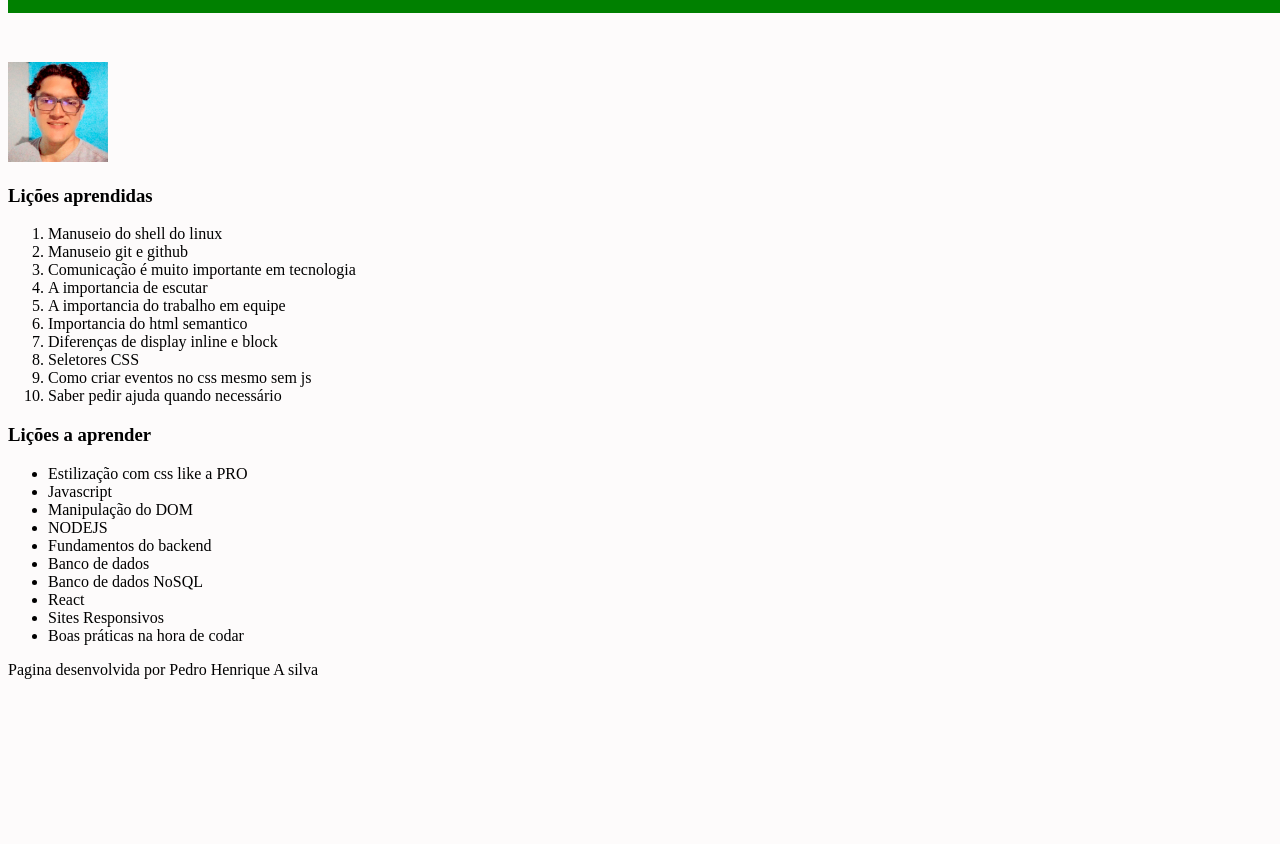
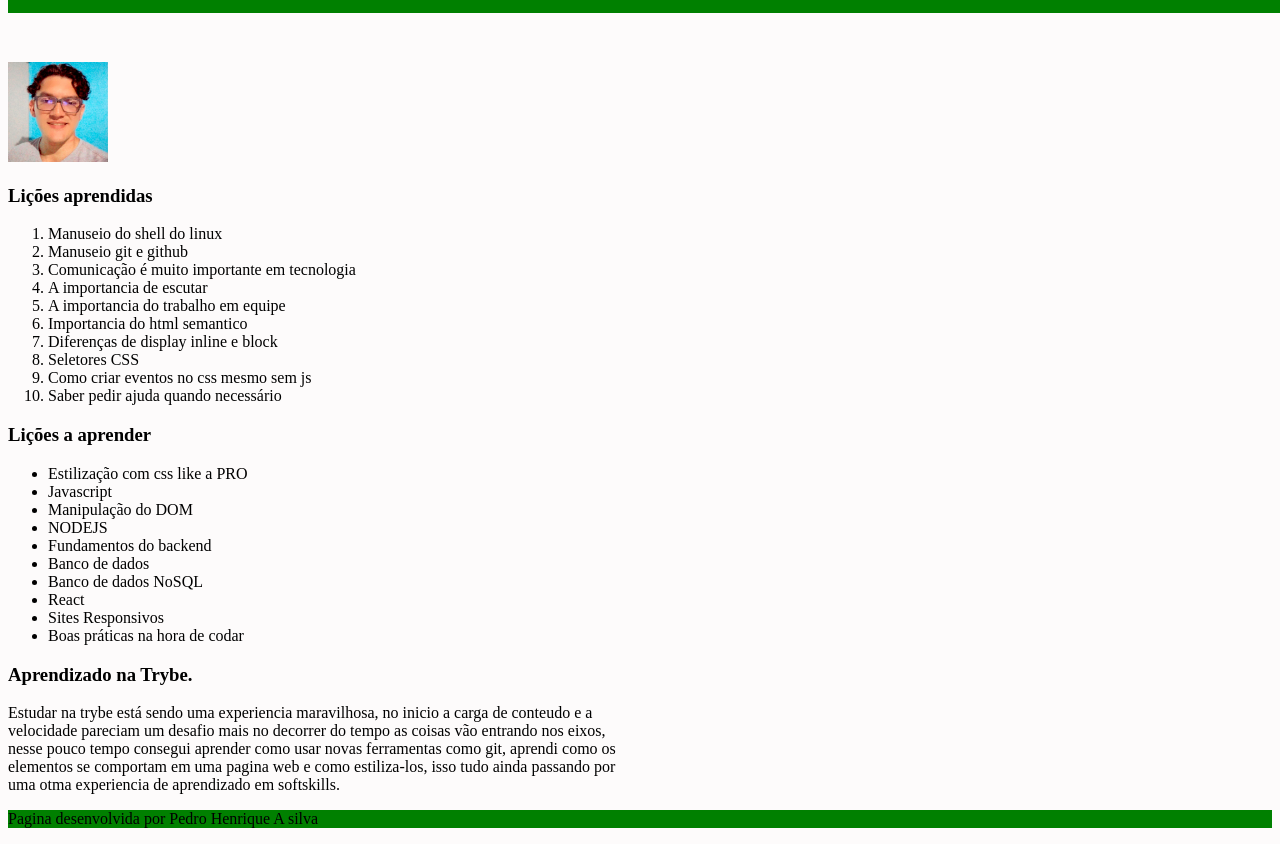
Before and after one commit to pedro-henrique-a-silva/lessons-learned, a website: page index.html in a window 1280 px wide. Shown: the part 88-932 px from the top of the page. Before the commit the page ends 800 px from the top, so only its background shows below. Drawn offline with Linux system fonts and the light colour scheme.

Commit message:
Requisito 8 concluido

```diff
--- a/index.html
+++ b/index.html
@@ -58,6 +58,19 @@
         <li>Boas práticas na hora de codar</li>
       </ul>
     </section>
+
+    <section class="article">
+      <h3>Aprendizado na Trybe.</h3>
+      <article>
+        Estudar na trybe está sendo uma experiencia maravilhosa,
+        no inicio a carga de conteudo e a velocidade pareciam um desafio
+        mais no decorrer do tempo as coisas vão entrando nos eixos, nesse pouco
+        tempo consegui aprender como usar novas ferramentas como git, aprendi como os
+        elementos se comportam em uma pagina web e como estiliza-los, isso tudo ainda
+        passando por uma otma experiencia de aprendizado em softskills.
+
+      </article>
+    </section>
   </main>
 
   <footer id="rodape">
--- a/style.css
+++ b/style.css
@@ -32,3 +32,11 @@ main {
 main img {
   width: 100px;
 }
+
+.article {
+  width: 50%;
+}
+
+footer {
+  background-color: green;
+}
```
